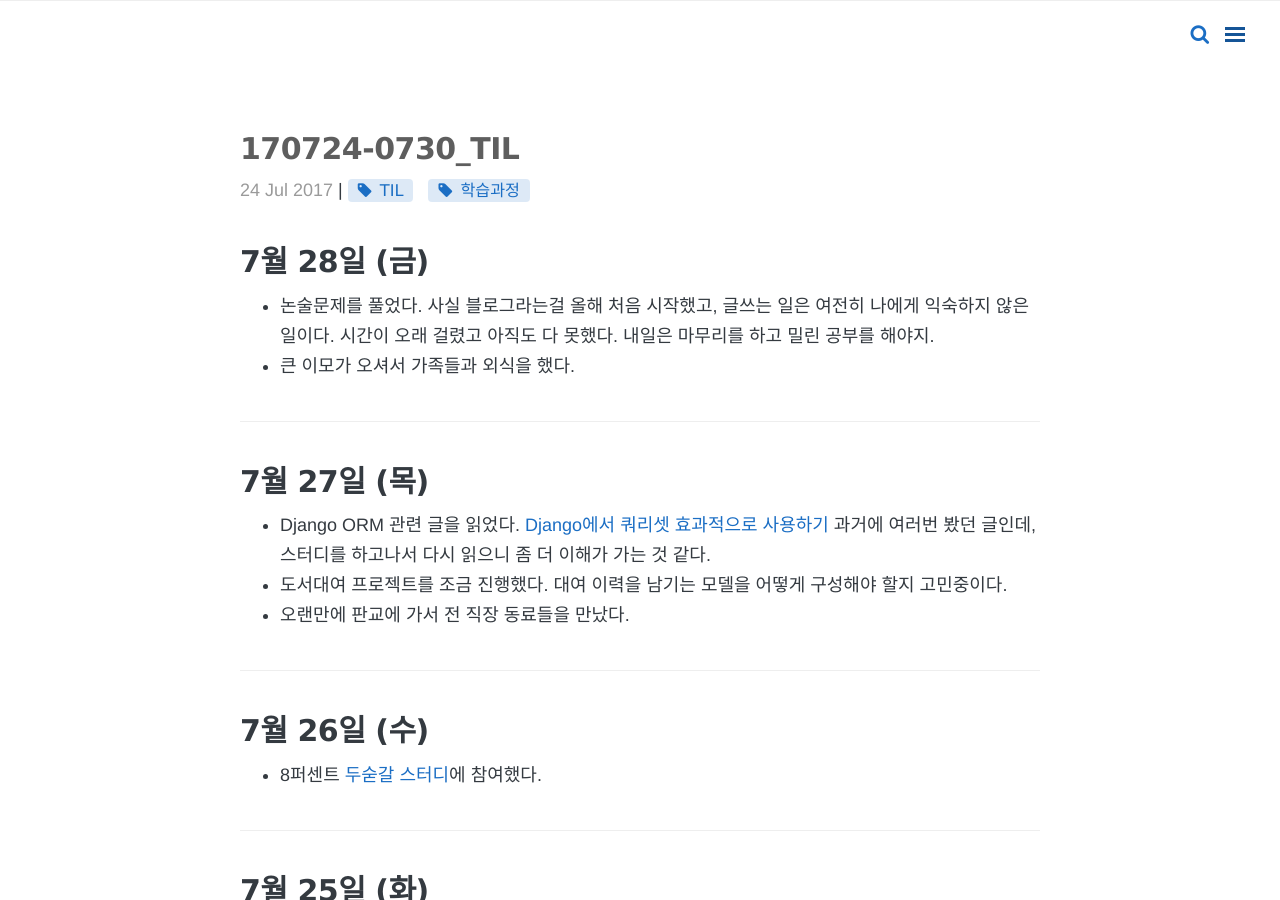
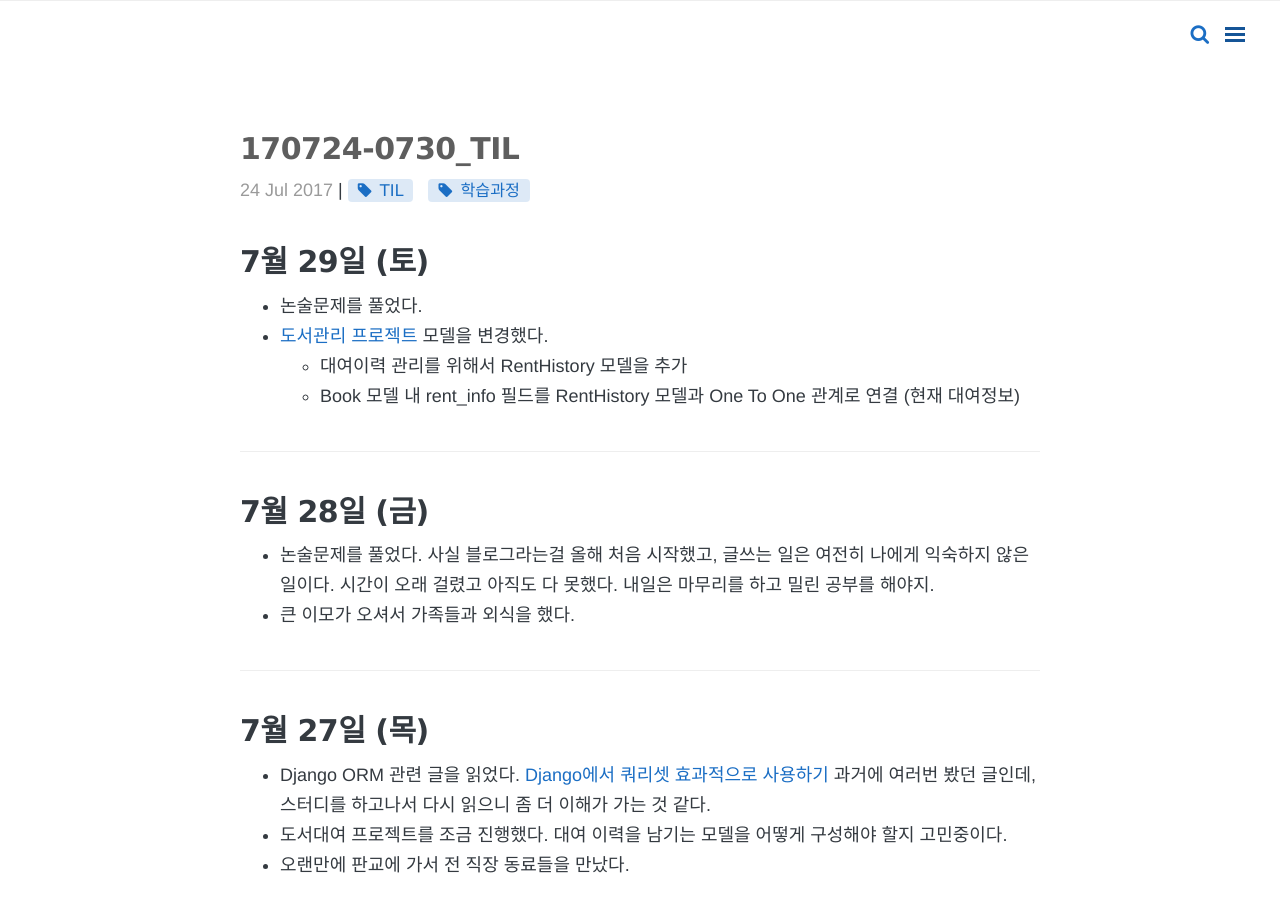
Before and after one commit to wayhome25/wayhome25.github.io, a Jekyll site: the page built from _posts/TIL(Today I Learned)/2017-07-24-07-30-TIL.md, in a window 1280 px wide and 900 px high. Built offline with Jekyll 4.4.1, drawn with Linux system fonts in a browser that asks for light colours; nearby versions of some CDN libraries; comment, search, counter and statistics services are not loaded.

Commit message:
add blog post

```diff
--- a/_posts/TIL(Today I Learned)/2017-07-24-07-30-TIL.md
+++ b/_posts/TIL(Today I Learned)/2017-07-24-07-30-TIL.md
@@ -7,6 +7,13 @@ tags: [TIL, 학습과정]
 comments: true
 ---
 
+# 7월 29일 (토)
+- 논술문제를 풀었다.
+- [도서관리 프로젝트](https://github.com/wayhome25/our-book) 모델을 변경했다.
+  - 대여이력 관리를 위해서 RentHistory 모델을 추가
+  - Book 모델 내 rent_info 필드를 RentHistory 모델과 One To One 관계로 연결 (현재 대여정보)
+
+---
 # 7월 28일 (금)
 - 논술문제를 풀었다. 사실 블로그라는걸 올해 처음 시작했고, 글쓰는 일은 여전히 나에게 익숙하지 않은 일이다. 시간이 오래 걸렸고 아직도 다 못했다. 내일은 마무리를 하고 밀린 공부를 해야지.
 - 큰 이모가 오셔서 가족들과 외식을 했다.
```
